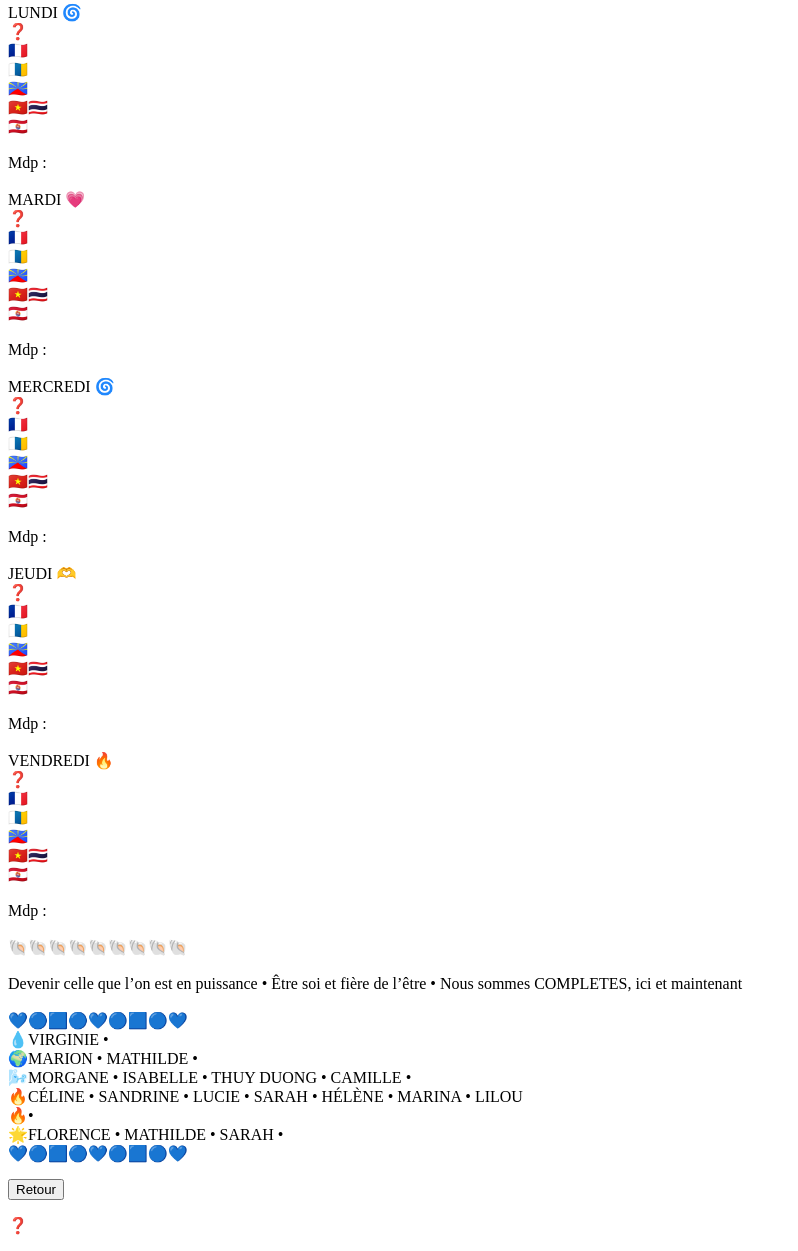
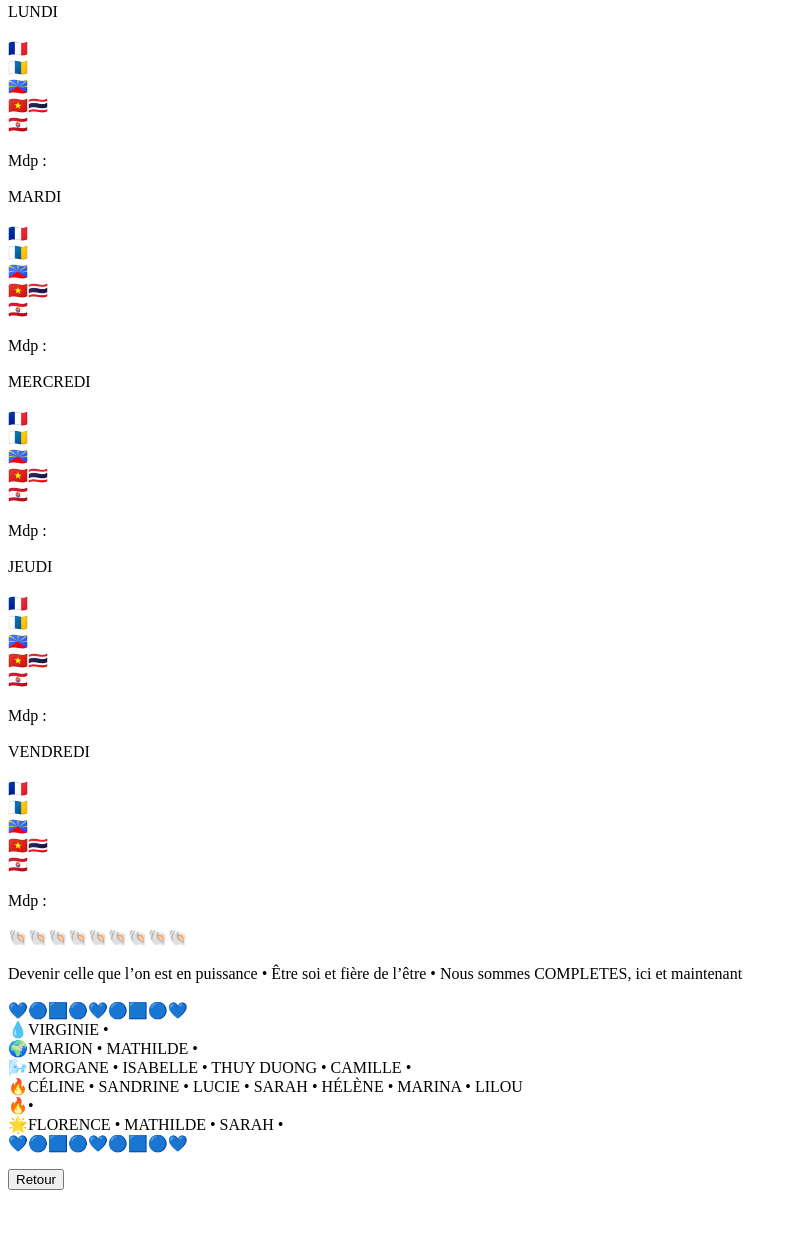
Before and after one commit to MarionYonyon/lasource, a website: page results.html in a window 1280 px wide. Shown: the part 339-1590 px from the top of the page, without its empty margins (0-798 px from the left). After the commit the page ends 1537 px from the top, so only its background shows below. Drawn offline with Linux system fonts and the light colour scheme; no server answers.

Commit message:
Add files via upload
Adding emojis from chatGPT

```diff
--- a/results.html
+++ b/results.html
@@ -26,8 +26,8 @@ Sourcières • Soeurcieres • Sorcières<br>
 
 <!-- Monday Results -->
 <section id="mondayResults">
-LUNDI 🌀<br>
-<span id="displayMondayTopic"></span> <span id="emojiMonday"></span><br>
+LUNDI <span id="emojiMonday"></span><br>
+<span id="displayMondayTopic"></span><br>
 <span id="displayMondayTimeZone"></span>  🇫🇷<br>
 <span id="displayMondayCanaryTime"></span>  🇮🇨<br>
 <span id="displayMondayReunionTime"></span>  🇷🇪<br>
@@ -40,8 +40,8 @@ Mdp : <span id="displayMondayPasswordZoomLink"></span><br>
 
 <!-- Tuesday Results -->
 <section id="tuesdayResults">
-MARDI 💗<br>
-<span id="displayTuesdayTopic"></span> <span id="emojiTuesday"></span><br>
+MARDI <span id="emojiTuesday"></span><br>
+<span id="displayTuesdayTopic"></span><br>
 <span id="displayTuesdayTimeZone"></span>  🇫🇷<br>
 <span id="displayTuesdayCanaryTime"></span>  🇮🇨<br>
 <span id="displayTuesdayReunionTime"></span>  🇷🇪<br>
@@ -54,8 +54,8 @@ Mdp : <span id="displayTuesdayPasswordZoomLink"></span><br>
 
 <!-- Wednesday Results -->
 <section id="wednesdayResults">
-MERCREDI 🌀<br>
-<span id="displayWednesdayTopic"></span> <span id="emojiWednesday"></span><br>
+MERCREDI <span id="emojiWednesday"></span><br>
+<span id="displayWednesdayTopic"></span><br>
 <span id="displayWednesdayTimeZone"></span>  🇫🇷<br>
 <span id="displayWednesdayCanaryTime"></span>  🇮🇨<br>
 <span id="displayWednesdayReunionTime"></span>  🇷🇪<br>
@@ -68,8 +68,8 @@ Mdp : <span id="displayWednesdayPasswordZoomLink"></span><br>
 
 <!-- Thursday Results -->
 <section id="thursdayResults">
-JEUDI 🫶<br>
-<span id="displayThursdayTopic"></span> <span id="emojiThursday"></span><br>
+JEUDI <span id="emojiThursday"></span><br>
+<span id="displayThursdayTopic"></span><br>
 <span id="displayThursdayTimeZone"></span>  🇫🇷<br>
 <span id="displayThursdayCanaryTime"></span>  🇮🇨<br>
 <span id="displayThursdayReunionTime"></span>  🇷🇪<br>
@@ -82,8 +82,8 @@ Mdp : <span id="displayThursdayPasswordZoomLink"></span><br>
 
 <!-- Friday Results -->
 <section id="fridayResults">
-VENDREDI 🔥<br>
-<span id="displayFridayTopic"></span> <span id="emojiFriday"></span><br>
+VENDREDI <span id="emojiFriday"></span><br>
+<span id="displayFridayTopic"></span> <br>
 <span id="displayFridayTimeZone"></span>  🇫🇷<br>
 <span id="displayFridayCanaryTime"></span>  🇮🇨<br>
 <span id="displayFridayReunionTime"></span>  🇷🇪<br>
@@ -109,7 +109,6 @@ Devenir celle que l’on est en puissance • Être soi et fière de l’être
 </p>
 
 
-    <!-- Script to manage Days array, Retrieve and display results -->
 <script>
     document.addEventListener('DOMContentLoaded', function() {
         // Days array to loop through
@@ -125,95 +124,11 @@ Devenir celle que l’on est en puissance • Être soi et fière de l’être
             document.getElementById(`display${day}PolynesiaTime`).textContent = localStorage.getItem(`${day}PolynesiaTime`);
             document.getElementById(`display${day}ZoomLink`).textContent = localStorage.getItem(`${day}ZoomLink`);
             document.getElementById(`display${day}PasswordZoomLink`).textContent = localStorage.getItem(`${day}PasswordZoomLink`);
-              displayEmoji(day); // Call function to display emoji
+            document.getElementById(`emoji${day}`).textContent = localStorage.getItem(`${day}Emoji`); // Display the emoji
         });
     });
-
-      // Function to call OpenAI API
-      async function fetchEmoji(topic) {
-          const apiKey = 'my-api';  // Replace with your OpenAI API key
-          const prompt = `Create a WhatsApp emoji based on the following topic: ${topic}`;
-
-          try {
-              const response = await fetch('https://api.openai.com/v1/completions', {
-                  method: 'POST',
-                  headers: {
-                      'Authorization': `Bearer ${apiKey}`,
-                      'Content-Type': 'application/json'
-                  },
-                  body: JSON.stringify({
-                      model: 'text-davinci-003',
-                      prompt: prompt,
-                      max_tokens: 10
-                  })
-              });
-
-              const data = await response.json();
-              const emoji = data.choices[0].text.trim();
-              return emoji;
-
-          } catch (error) {
-              console.error('Error fetching emoji:', error);
-              return '❓'; // Default emoji in case of error
-          }
-      }
-
-      // Function to display the emoji based on the topic
-      async function displayEmoji(day) {
-          const topic = localStorage.getItem(`${day}Topic`) || 'default topic';
-          const emoji = await fetchEmoji(topic);
-          document.getElementById(`emoji${day}`).textContent = emoji;
-      }
     </script>
 
-
     <button onclick="history.back()">Retour</button>
-
-
-<p id="emoji"></p>
-
-<!-- Your content and script for displaying data -->
-
-<script>
-  document.addEventListener('DOMContentLoaded', function() {
-      // Function to call OpenAI API
-      async function fetchEmoji(topic) {
-          const apiKey = 'sk-proj-BRGPCpE7Ti9zURT2RgM3T3BlbkFJ1JU4OZJV58i9jksWyYK2';  // Replace with your OpenAI API key
-          const prompt = `Create a WhatsApp emoji based on the following topic: ${topic}`;
-
-          try {
-              const response = await axios.post('https://api.openai.com/v1/completions', {
-                  model: 'text-davinci-003',
-                  prompt: prompt,
-                  max_tokens: 10
-              }, {
-                  headers: {
-                      'Authorization': `Bearer ${apiKey}`,
-                      'Content-Type': 'application/json'
-                  }
-              });
-
-              const emoji = response.data.choices[0].text.trim();
-              return emoji;
-
-          } catch (error) {
-              console.error('Error fetching emoji:', error);
-              return '❓'; // Default emoji in case of error
-          }
-      }
-
-      // Function to display the emoji based on the topic
-      async function displayEmoji() {
-          const days = ['Monday', 'Tuesday', 'Wednesday', 'Thursday', 'Friday'];
-          const day = 'Monday';  // Example day
-          const topic = localStorage.getItem(`${day}Topic`) || 'default topic';
-
-          const emoji = await fetchEmoji(topic);
-          document.getElementById('emoji').textContent = emoji;
-      }
-
-      displayEmoji();
-  });
-</script>
     </body>
     </html>
```
Also changed, not shown: package.json (added, +21 -0 lines), script.js (+39 -8 lines), server.mjs (added, +58 -0 lines), 1 other file. Lines whose indentation alone changed are shown as unchanged.
